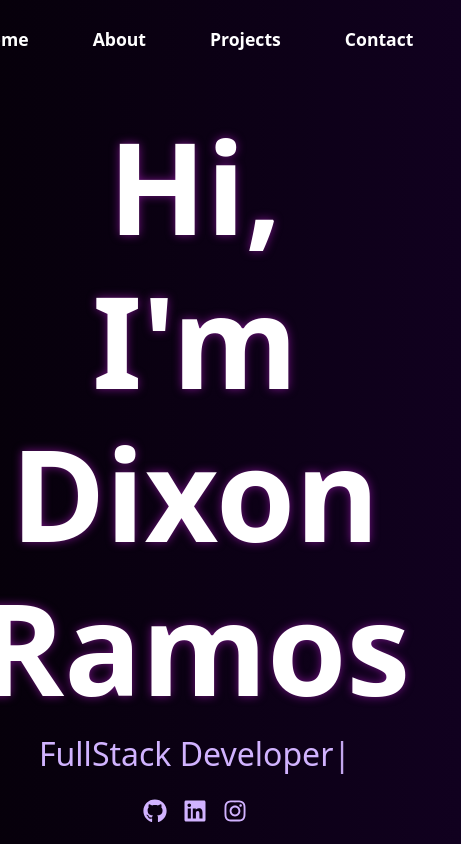
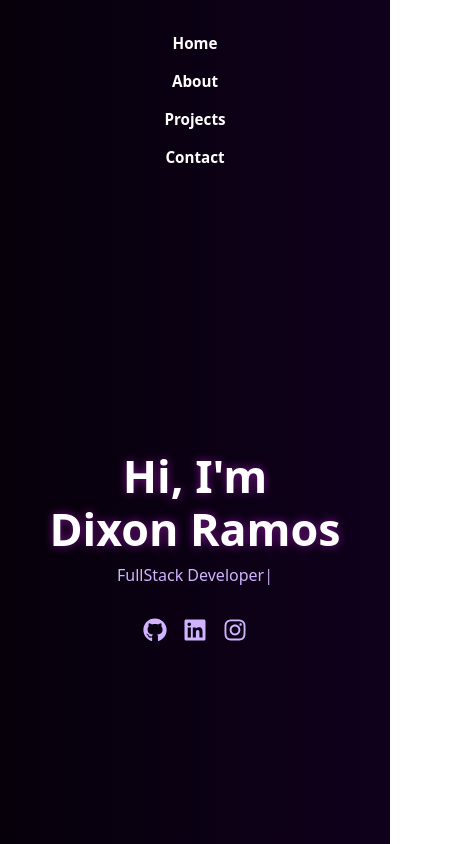
Before and after one commit to Dixon282005/Portfolio, a React (Vite) app: page / in a window 390 px wide. Shown: the top 844 px of the page, 461 px wide, since content can reach past the window. Built offline with nearby package versions, Linux system fonts and the light colour scheme; no server answers.

Commit message:
Responsive

```diff
--- a/src/components/Icons.jsx
+++ b/src/components/Icons.jsx
@@ -9,7 +9,7 @@ function Icons () {
     <a href="https://www.linkedin.com/in/diki28/" target="_blank" rel="noopener noreferrer">
         <FaLinkedin className="social-icon" />
     </a>
-    <a href="https://www.instagram.com/dickdick_28/" target="_blank" rel="noopener noreferrer">
+    <a href="https://www.instagram.com/arturr2805/" target="_blank" rel="noopener noreferrer">
         <FaInstagram className="social-icon" />
     </a>
 </div>
--- a/src/styles/body.css
+++ b/src/styles/body.css
@@ -1,17 +1,15 @@
-html{
+html {
   scroll-behavior: smooth;
 }
 
 :root {
-    /* Paleta de colores - Modo claro (base) */
   --color-deep-black: #050008;
   --color-dark-purple: #17012b;
   --color-text-primary: #fff;
   --color-text-secondary: #d1b3ff;
+  --color-accent: #a019b4; /* 💜 Morado vibrante personalizado */
   --gradient-primary: linear-gradient(45deg, #edc5f3, #d1b3ff);
   --text-shadow: 0 0 10px rgba(160, 25, 180, 0.7);
-
-    /* Config modo oscuro/claro */
   --hero-bg: transparent;
 }
 
@@ -20,6 +18,7 @@ html{
   --color-dark-purple: #e2d0ff;
   --color-text-primary: #050008;
   --color-text-secondary: #4d0099;
+  --color-accent: #7b1fa2; /* 💜 Versión clara */
   --gradient-primary: linear-gradient(45deg, #4d0099, #17012b);
   --text-shadow: 0 0 10px rgba(123, 31, 162, 0.5);
   --hero-bg: rgba(248, 240, 255, 0.1);
@@ -36,10 +35,7 @@ html{
 body {
   margin: 0;
   height: 100vh;
-    background: linear-gradient(to right,
-            var(--color-deep-black),
-            var(--color-dark-purple),
-            var(--color-deep-black));
+  background: linear-gradient(to right, var(--color-deep-black), var(--color-dark-purple), var(--color-deep-black));
   background-size: 400% 100%;
   animation: seamlessFlow 120s linear infinite;
 }
@@ -54,15 +50,14 @@ body {
   }
 }
 
-/*Navbar*/
-
+/* Navbar */
 .header {
   position: sticky;
   top: 1rem;
   z-index: 1000;
   display: flex;
   justify-content: center;
-  pointer-events: none; /* Permite clics solo en lo que está adentro */
+  pointer-events: none;
 }
 
 .navbar {
@@ -81,20 +76,18 @@ body {
   -webkit-backdrop-filter: blur(10px);
   border-radius: 1rem;
   box-shadow: 0 4px 16px rgba(0, 0, 0, 0.3);
-
 }
 
 .nav-menu {
   display: flex;
   gap: 2rem;
-    /* Espacio entre elementos */
   list-style: none;
   padding: 0;
   margin: 0;
 }
 
 .nav-link {
-    color: #ffff;
+  color: var(--color-text-primary);
   text-decoration: none;
   font-weight: 600;
   font-size: 1.1rem;
@@ -104,18 +97,16 @@ body {
 }
 
 .nav-link:hover {
-    color: #a019b4;
-    /* Tu morado vibrante */
+  color: var(--color-accent);
   background-color: rgba(255, 255, 255, 0.1);
 }
 
-/* Efecto activo (opcional) */
 .nav-link.active {
-    cursor: #a019b4;
-    /* Tu morado vibrante */
-    border-bottom: 2px solid #ffffff;
+  cursor: pointer;
+  border-bottom: 2px solid var(--color-text-primary);
 }
 
+/* Hero */
 .con-hero {
   display: flex;
   flex-direction: column;
@@ -132,8 +123,7 @@ body {
 .title {
   font-size: 8rem;
   font-weight: 800;
-    line-height: 1.20;
-    /* Reduce espacio entre líneas */
+  line-height: 1.2;
   color: var(--color-text-primary);
   text-shadow: var(--text-shadow);
   animation: fadeIn 0.5s ease-out;
@@ -157,17 +147,6 @@ body {
   margin-top: 0.5rem;
   font-weight: 300;
   max-width: 600px;
-
-}
-
-@keyframes typing {
-    from {
-        width: 0
-    }
-
-    to {
-        width: 100%
-    }
 }
 
 .hero-subtitle::after {
@@ -176,18 +155,15 @@ body {
 }
 
 @keyframes blink {
-
-    0%,
-    100% {
+  0%, 100% {
     opacity: 1;
   }
-
   50% {
     opacity: 0;
   }
 }
 
-/* Estilos para los iconos sociales */
+/* Iconos sociales */
 .social-icons-container {
   display: flex;
   justify-content: center;
@@ -196,21 +172,18 @@ body {
 }
 
 .social-icon {
-    color: #d1b3ff;
-    /* Color lavanda claro */
+  color: var(--color-text-secondary);
   font-size: 1.8rem;
   transition: all 0.1s ease;
   text-decoration: none;
 }
 
 .social-icon:hover {
-    color: #a019b4;
-    /* Tu morado vibrante */
+  color: var(--color-accent);
   transform: translateY(-3px);
 }
 
-
-/*About me */
+/* About me */
 .about-section {
   padding: 3rem 1.5rem;
   max-width: 1100px;
@@ -231,7 +204,7 @@ body {
   height: 220px;
   border-radius: 10px;
   object-fit: cover;
-  border: 3px solid #a019b4;
+  border: 3px solid var(--color-accent);
 }
 
 .about-text {
@@ -251,9 +224,7 @@ body {
   color: var(--color-text-secondary);
 }
 
-/* Stack de tecnologías */
-
-
+/* Tech stack */
 .tech-stack {
   display: flex;
   flex-wrap: wrap;
@@ -272,27 +243,19 @@ body {
 
 .tech-stack svg:hover {
   transform: scale(1.3);
-  color: #a019b4;
+  color: var(--color-accent);
 }
 
-
-
-
-
-/* Estilos para las cards */
+/* Projects */
 .projects-section {
   padding: 2rem;
-
-
 }
 
-.projects-section>h2 {
+.projects-section > h2 {
   color: var(--color-text-primary);
   text-align: center;
   margin-bottom: 2rem;
   font-weight: 500;
-
-
 }
 
 .projects-grid {
@@ -316,30 +279,21 @@ body {
 
 .project-card img {
   width: 100%;
-    /* Ocupa todo el ancho disponible */
   height: 200px;
-    /* Altura fija */
   object-fit: cover;
-    /* Recorta sin deformar */
   border-radius: 8px;
-    /* Opcional: bordes redondeados */
   margin-bottom: 1rem;
-    /* Espacio debajo de la imagen */
 }
-
-
 
 .links-cont {
   display: flex;
   flex-direction: column;
-
 }
-
 
 .repo-link,
 .project-link {
   display: inline-block;
-    color: #d1b3ff;
+  color: var(--color-text-secondary);
   margin-top: 0.3rem;
   text-decoration: none;
   font-weight: bold;
@@ -348,21 +302,17 @@ body {
   transition: background-color 0.3s ease;
 }
 
-.project-link{
-    color : #fff
+.project-link {
+  color: var(--color-text-primary);
 }
 
 .repo-link:hover,
 .project-link:hover {
-    color: #a019b4;
-    /* Tu morado vibrante */
+  color: var(--color-accent);
   background-color: rgba(255, 255, 255, 0.1);
 }
 
-
-
-/*footer styles */
-
+/* Footer */
 .footer {
   padding: 2rem 1rem;
   text-align: center;
@@ -375,17 +325,16 @@ body {
   margin-bottom: 0.5rem;
 }
 
-.footer-quote {
-  font-style: italic;
-  font-size: 1rem;
-  color: var(--color-text-secondary);
-}
-
+.footer-quote,
 .footer-location,
 .footer-stack,
 .footer-copy {
   font-size: 0.9rem;
   color: var(--color-text-secondary);
+}
+
+.footer-quote {
+  font-style: italic;
 }
 
 .footer-links a {
@@ -396,7 +345,7 @@ body {
 }
 
 .footer-links a:hover {
-  color: #a019b4;
+  color: var(--color-accent);
 }
 
 .scroll-top {
@@ -413,11 +362,10 @@ body {
 
 .scroll-top:hover {
   background-color: rgba(255, 255, 255, 0.1);
-  color: #a019b4;
+  color: var(--color-accent);
 }
 
-
-/* Responsive para móviles iconos */
+/* Responsive */
 @media (max-width: 768px) {
   .social-icons-container {
     gap: 1rem;
@@ -428,3 +376,61 @@ body {
     font-size: 1.5rem;
   }
 }
+
+
+
+/* Responsive Navbar y Hero */
+@media (max-width: 768px) {
+  .navbar {
+    flex-direction: column;
+    gap: 1rem;
+    padding: 1rem;
+    border-radius: 1rem;
+  }
+
+  .nav-menu {
+    flex-direction: column;
+    align-items: center;
+    gap: 1rem;
+  }
+
+  .nav-link {
+    font-size: 1rem;
+    padding: 0.4rem 0.8rem;
+  }
+
+  .title {
+    font-size: 3.5rem;
+  }
+
+  .hero-subtitle {
+    font-size: 1.2rem;
+    padding: 0 1rem;
+    max-width: 90%;
+  }
+
+  .con-hero {
+    padding: 2rem 1rem;
+    height: 90vh;
+  }
+
+  .social-icons-container {
+    flex-wrap: wrap;
+    gap: 1rem;
+    margin-top: 2rem;
+  }
+}
+
+@media (max-width: 480px) {
+  .title {
+    font-size: 2.8rem;
+  }
+
+  .hero-subtitle {
+    font-size: 1rem;
+  }
+
+  .nav-link {
+    font-size: 0.95rem;
+  }
+}
```
Lines whose indentation alone changed are shown as unchanged.
